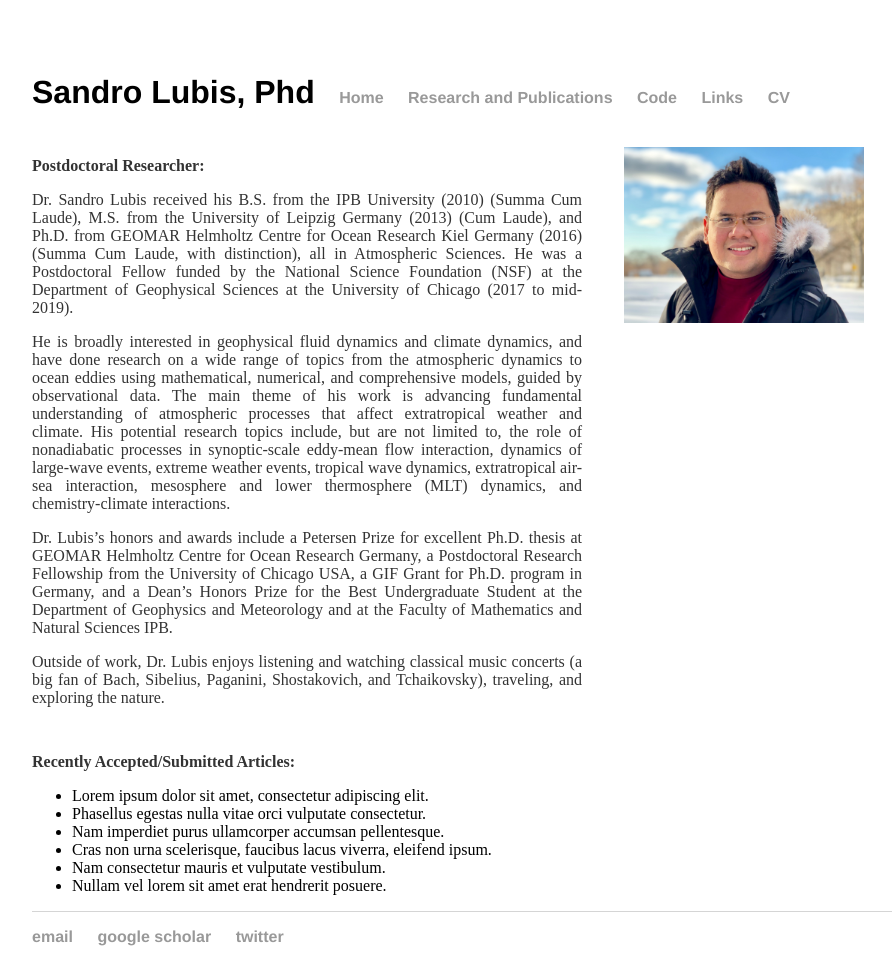
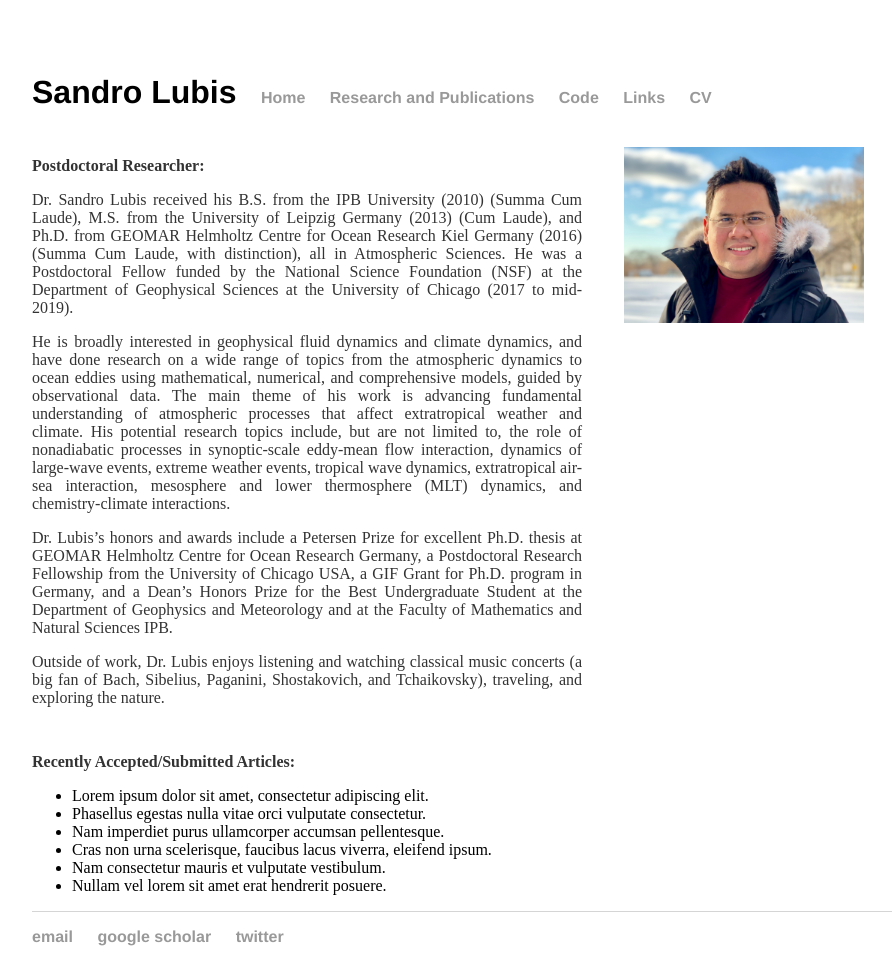
Before and after one commit to sandrolubis/sandrolubis.github.io, a Jekyll site: the page built from index.html, in a window 1280 px wide. Shown: the whole page, without its empty margins (276-1171 px from the left). Built offline with Jekyll 4.4.1, drawn with Linux system fonts in a browser that asks for light colours.

Commit message:
Update _config.yml

```diff
--- a/_config.yml
+++ b/_config.yml
@@ -1,2 +1,2 @@
-name: Sandro Lubis, Phd
+name: Sandro Lubis
 markdown: kramdown
```
